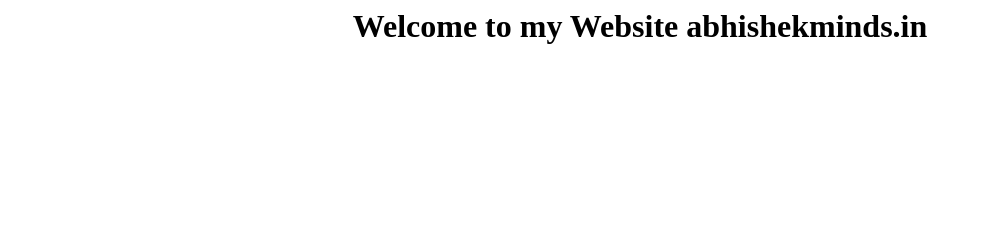
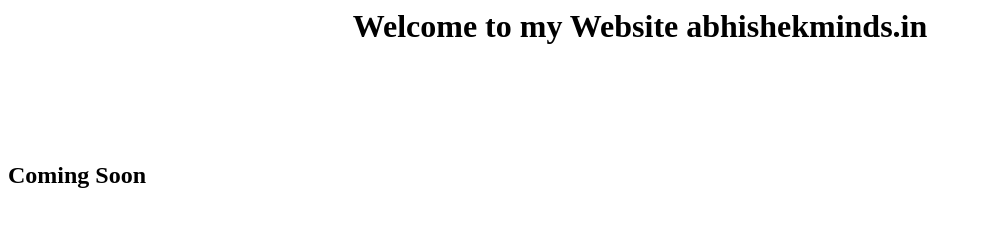
Before and after one commit to Abhishekxxd/abhishekminds, a plain HTML site: page index.html in a window 1280 px wide. Shown: the whole page, without its empty margins (0-981 px from the left). Drawn offline with Linux system fonts and the light colour scheme.

Commit message:
Update index.html

```diff
--- a/index.html
+++ b/index.html
@@ -7,5 +7,8 @@
     <title>Abhishek Chaudhary
     </title>
     <h1 align=center> Welcome to my Website abhishekminds.in <h1>
-  </body>
+  <br>
+<br>
+<h2> Coming Soon </h2>
+</body>
 </html>
```
